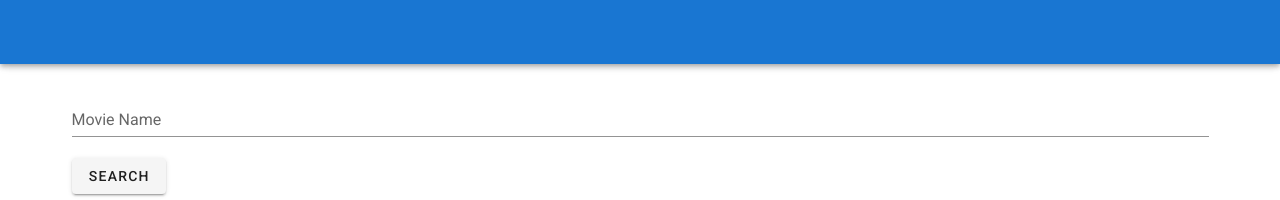
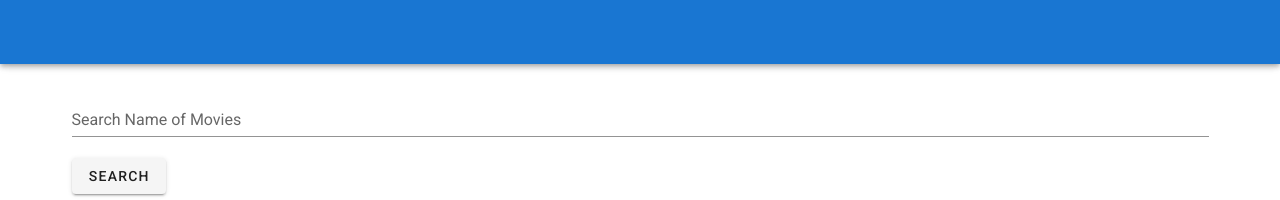
Before and after one commit to asim-nath/Demo-App, a Vue app in the folder demo-app/: page / in a window 1280 px wide. Shown: the top 200 px of the page. Built offline with nearby package versions, Linux system fonts and the light colour scheme.

Commit message:
change label for search

```diff
--- a/demo-app/src/components/HelloWorld.vue
+++ b/demo-app/src/components/HelloWorld.vue
@@ -1,7 +1,7 @@
 <template>
   <v-container>
     <v-container>
-    <v-text-field label="Movie Name" v-model="name"></v-text-field>
+    <v-text-field label="Search Name of Movies" v-model="name"></v-text-field>
     <v-btn primary @click="getData()">Search</v-btn>
     </v-container>
     <v-container>
```
